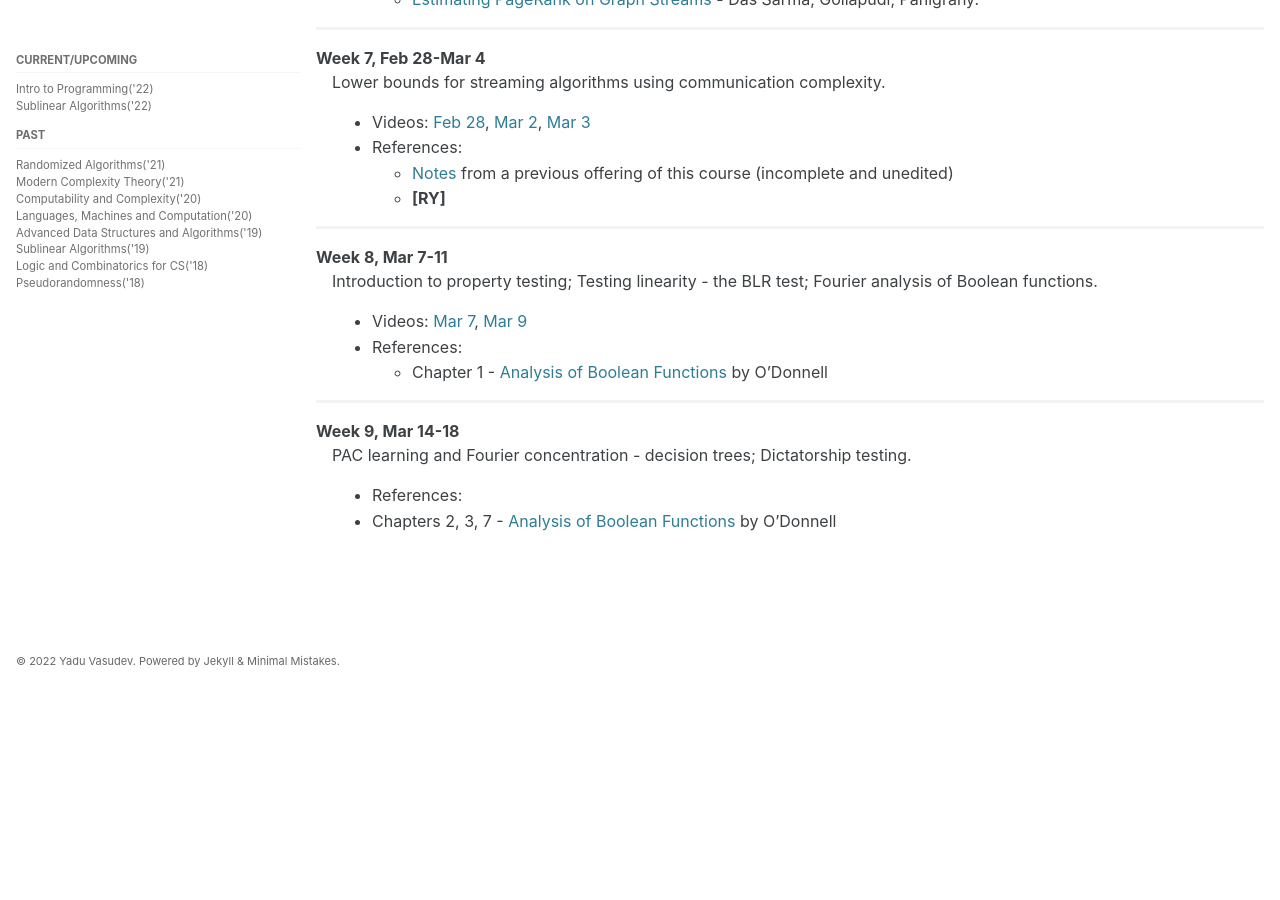
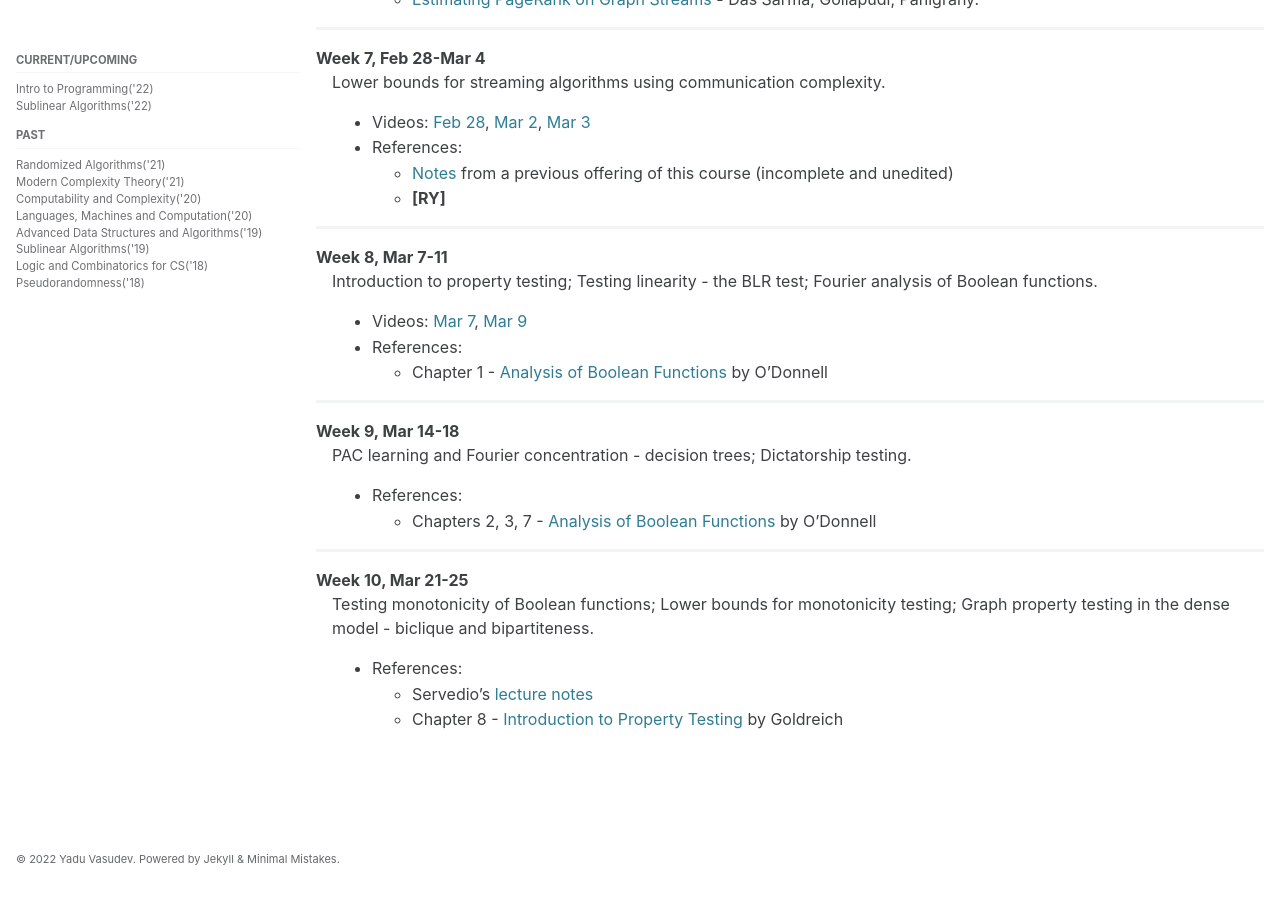
Before and after one commit to yaduvasudev/yaduvasudev.github.io, a Jekyll site: the page built from _pages/6025-22-lectures.md, in a window 1280 px wide and 900 px high, scrolled down 1988 px. Built offline with Jekyll 4.4.1, drawn with Linux system fonts in a browser that asks for light colours; cached includes are drawn as plain includes; formulas are drawn with MathJax 3; before the commit the page ends 2690 px from its top, so only the background shows below that.

Commit message:
Update 6025-22-lectures.md
Week 10 updates

```diff
--- a/_pages/6025-22-lectures.md
+++ b/_pages/6025-22-lectures.md
@@ -107,4 +107,12 @@ Week 8, Mar 7-11
 Week 9, Mar 14-18
 : PAC learning and Fourier concentration - decision trees; Dictatorship testing.
 - References:
-  - Chapters 2, 3, 7 - [Analysis of Boolean Functions](https://arxiv.org/pdf/2105.10386.pdf) by O'Donnell
+    - Chapters 2, 3, 7 - [Analysis of Boolean Functions](https://arxiv.org/pdf/2105.10386.pdf) by O'Donnell
+
+---
+
+Week 10, Mar 21-25
+: Testing monotonicity of Boolean functions; Lower bounds for monotonicity testing; Graph property testing in the dense model - biclique and bipartiteness.
+- References:
+    - Servedio's [lecture notes](http://www.cs.columbia.edu/~rocco/Teaching/S14/Scribe/lecture8.pdf)
+    - Chapter 8 - [Introduction to Property Testing](https://www.wisdom.weizmann.ac.il/~oded/PDF/pt-v3.pdf) by Goldreich
```
